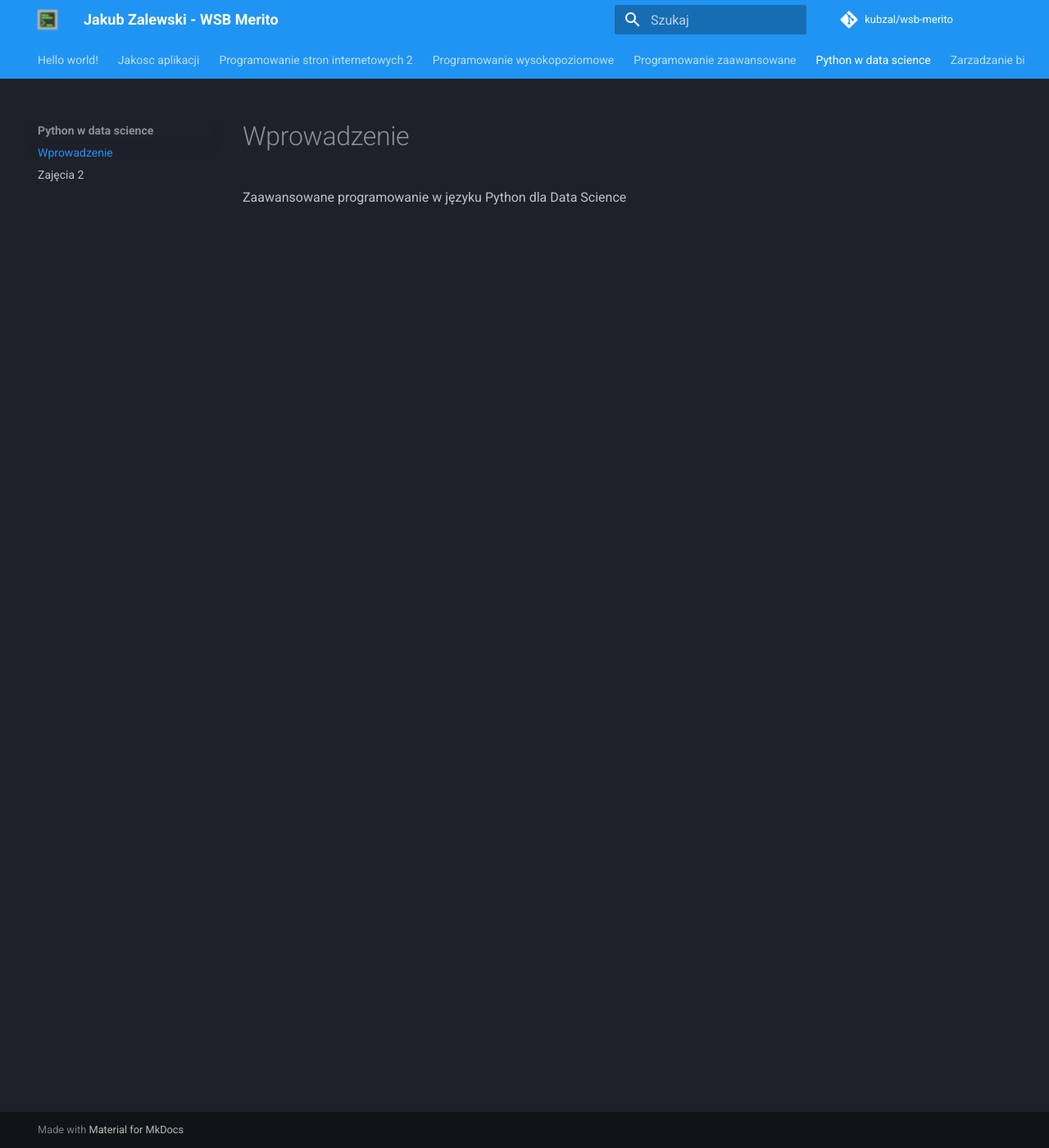
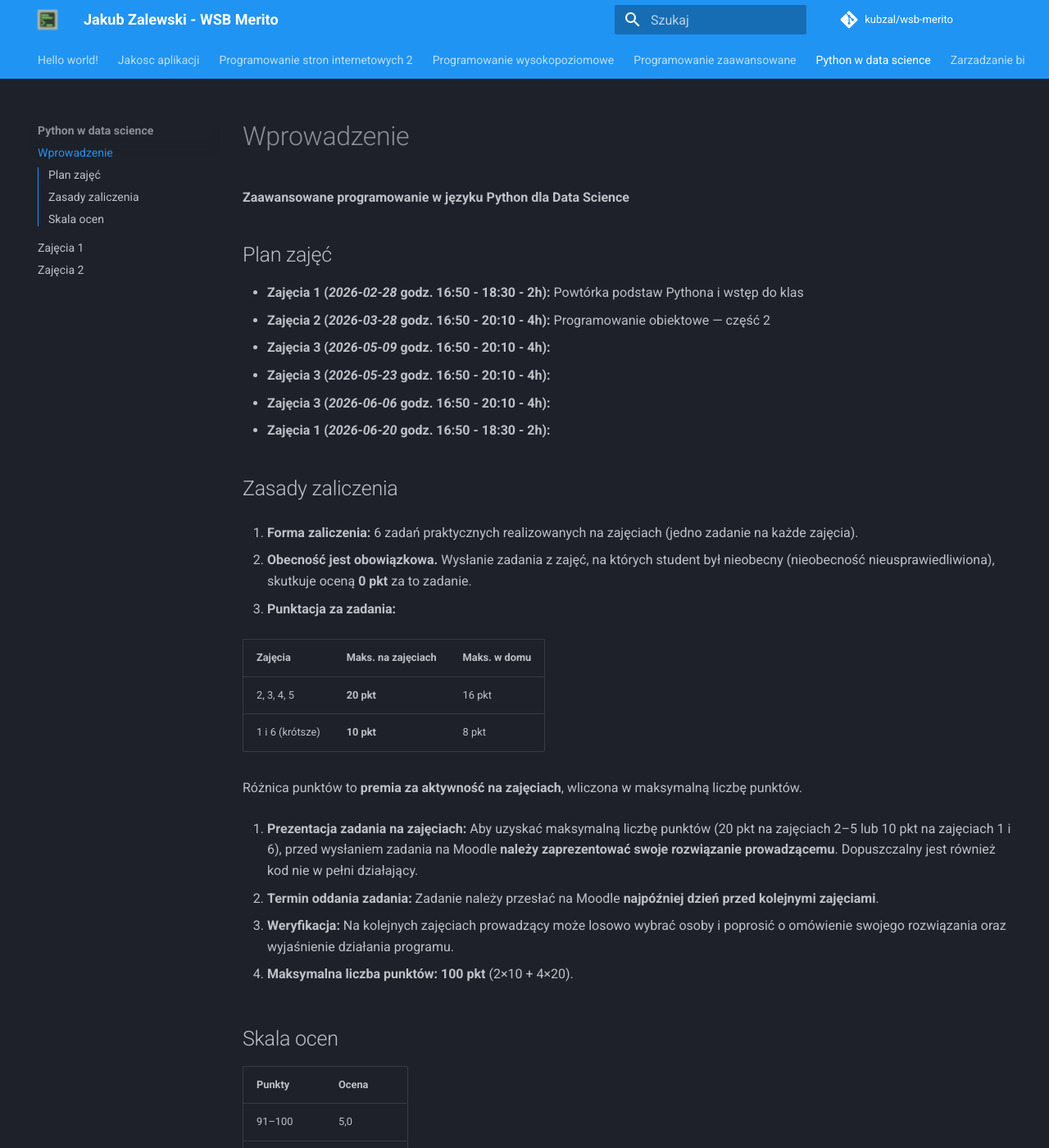
Before and after one commit to kubzal/wsb-merito, an MkDocs documentation site: the page built from docs/python_w_data_science/index.md, in a window 1280 px wide and 1400 px high. Shown: the whole window at 82% size. Built offline with MkDocs 1.6.1 and Material for MkDocs 9.7.7, drawn with Linux system fonts in a browser that asks for light colours; comment, search, counter and statistics services are not loaded; some of the changed text lies outside the part shown.

Commit message:
python w data science - poprawione wprowadzenie, zajecia 1

```diff
--- a/docs/python_w_data_science/index.md
+++ b/docs/python_w_data_science/index.md
@@ -1,2 +1,46 @@
 # Wprowadzenie
-Zaawansowane programowanie w języku Python dla Data Science
+
+**Zaawansowane programowanie w języku Python dla Data Science**
+
+## Plan zajęć
+
+- **Zajęcia 1 (_2026-02-28_ godz. 16:50 - 18:30 - 2h):** Powtórka podstaw Pythona i wstęp do klas
+- **Zajęcia 2 (_2026-03-28_ godz. 16:50 - 20:10 - 4h):** Programowanie obiektowe — część 2
+- **Zajęcia 3 (_2026-05-09_ godz. 16:50 - 20:10 - 4h):**
+- **Zajęcia 3 (_2026-05-23_ godz. 16:50 - 20:10 - 4h):**
+- **Zajęcia 3 (_2026-06-06_ godz. 16:50 - 20:10 - 4h):**
+- **Zajęcia 1 (_2026-06-20_ godz. 16:50 - 18:30 - 2h):**
+
+## Zasady zaliczenia
+
+1. **Forma zaliczenia:** 6 zadań praktycznych realizowanych na zajęciach (jedno zadanie na każde zajęcia).
+
+2. **Obecność jest obowiązkowa.** Wysłanie zadania z zajęć, na których student był nieobecny (nieobecność nieusprawiedliwiona), skutkuje oceną **0 pkt** za to zadanie.
+
+3. **Punktacja za zadania:**
+
+   | Zajęcia | Maks. na zajęciach | Maks. w domu |
+   |---|---|---|
+   | 2, 3, 4, 5 | **20 pkt** | 16 pkt |
+   | 1 i 6 (krótsze) | **10 pkt** | 8 pkt |
+
+   Różnica punktów to **premia za aktywność na zajęciach**, wliczona w maksymalną liczbę punktów.
+
+4. **Prezentacja zadania na zajęciach:** Aby uzyskać maksymalną liczbę punktów (20 pkt na zajęciach 2–5 lub 10 pkt na zajęciach 1 i 6), przed wysłaniem zadania na Moodle **należy zaprezentować swoje rozwiązanie prowadzącemu**. Dopuszczalny jest również kod nie w pełni działający.
+
+5. **Termin oddania zadania:** Zadanie należy przesłać na Moodle **najpóźniej dzień przed kolejnymi zajęciami**.
+
+6. **Weryfikacja:** Na kolejnych zajęciach prowadzący może losowo wybrać osoby i poprosić o omówienie swojego rozwiązania oraz wyjaśnienie działania programu.
+
+7. **Maksymalna liczba punktów:** **100 pkt** (2×10 + 4×20).
+
+## Skala ocen
+
+| Punkty | Ocena |
+|---|---|
+| 91–100 | 5,0 |
+| 81–90 | 4,5 |
+| 71–80 | 4,0 |
+| 61–70 | 3,5 |
+| 51–60 | 3,0 |
+| 50 i poniżej | 2,0 |
```
Also changed, not shown: docs/python_w_data_science/zajecia_1.md (added, +408 -0 lines).
